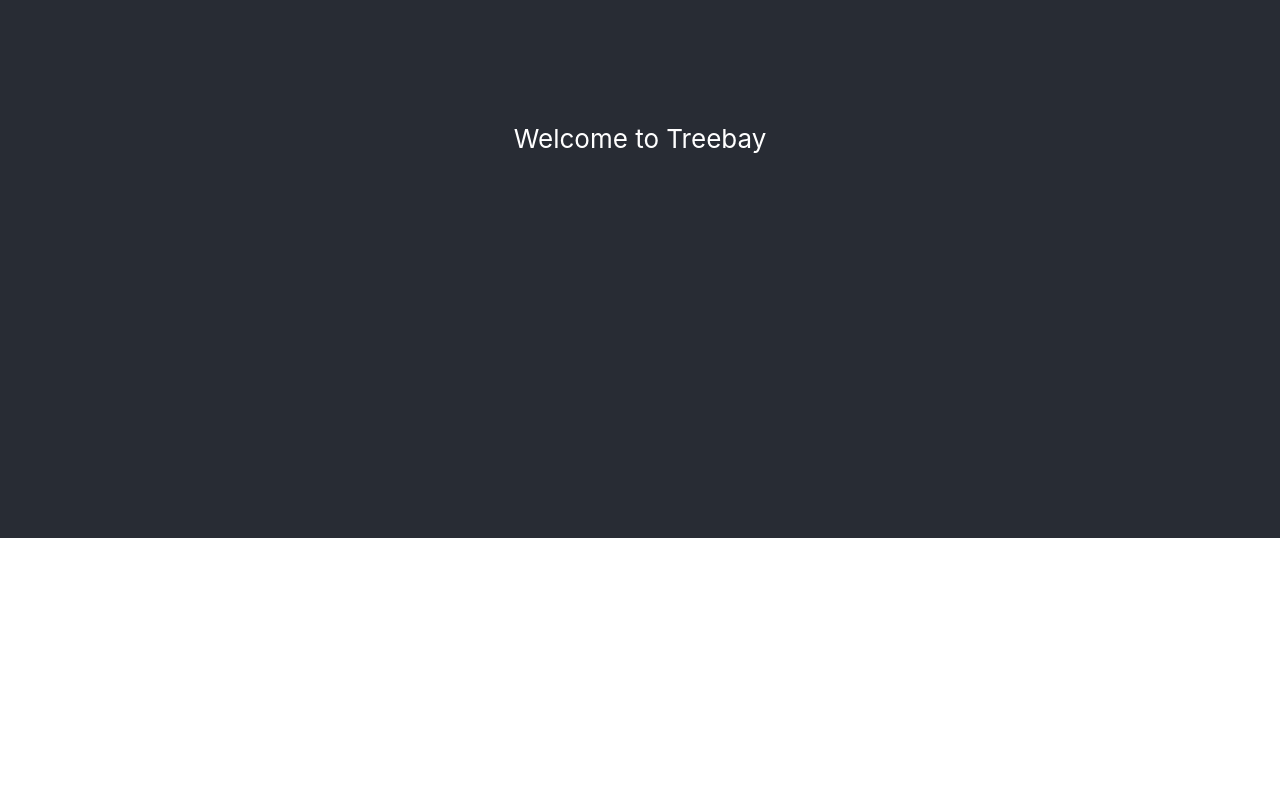
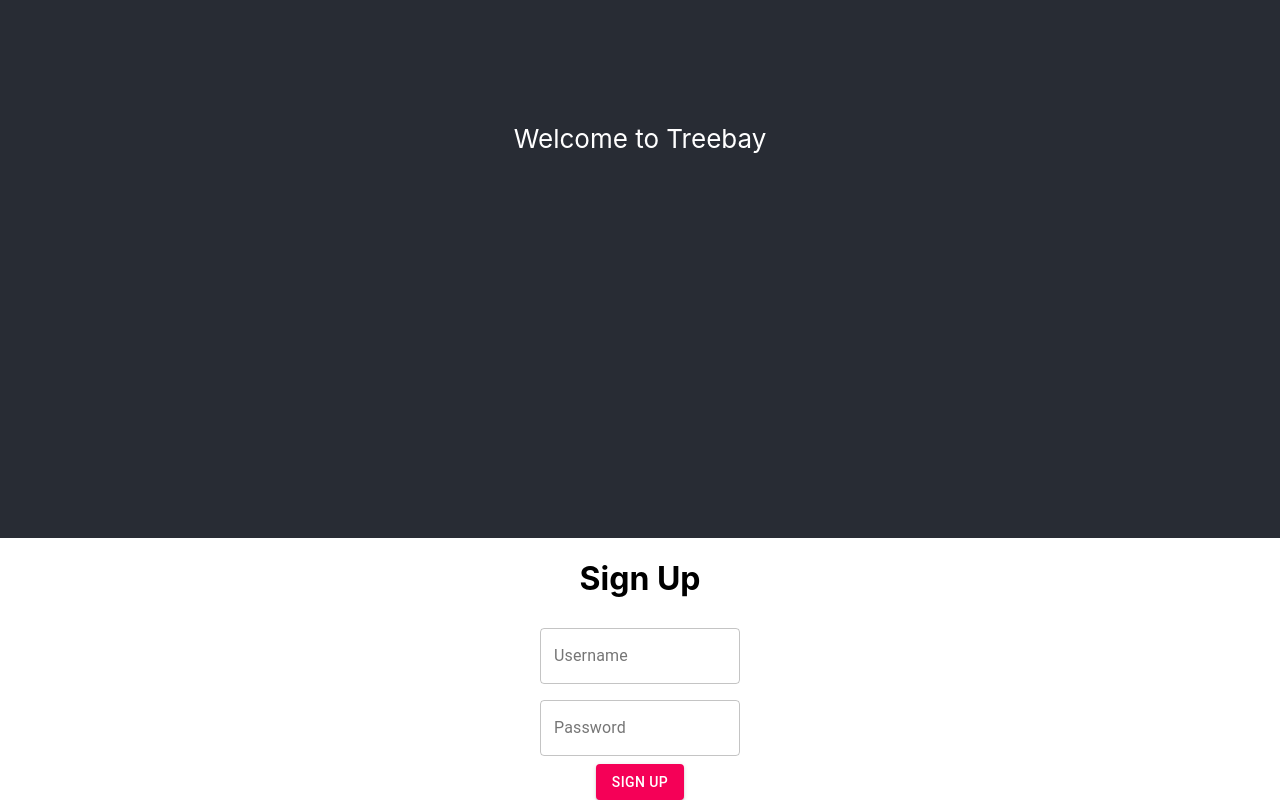
Before and after one commit to lottenoorlander/treebay-client, a React (Create React App) app: page / in a window 1280 px wide. Shown: the part 262-1062 px from the top of the page. Before the commit the page ends 800 px from the top, so only its background shows below. Built offline with nearby package versions, Linux system fonts and the light colour scheme.

Commit message:
sign up form added (but not connected)

```diff
--- a/package.json
+++ b/package.json
@@ -3,6 +3,7 @@
   "version": "0.1.0",
   "private": true,
   "dependencies": {
+    "@material-ui/core": "^4.8.3",
     "@testing-library/jest-dom": "^4.2.4",
     "@testing-library/react": "^9.4.0",
     "@testing-library/user-event": "^7.2.1",
--- a/src/App.js
+++ b/src/App.js
@@ -1,11 +1,14 @@
 import React from "react";
-import logo from "./logo.svg";
+import SignUp from "./components/SignUp";
 import "./App.css";
 
 function App() {
   return (
     <div className="App">
       <header className="App-header">Welcome to Treebay</header>
+      <main>
+        <SignUp />
+      </main>
     </div>
   );
 }
--- /dev/null
+++ b/src/components/SignUp.js
@@ -0,0 +1,71 @@
+import React, { useState } from "react";
+import { connect, useDispatch } from "react-redux";
+import { Link } from "react-router-dom";
+import TextField from "@material-ui/core/TextField";
+import { makeStyles } from "@material-ui/core/styles";
+import Button from "@material-ui/core/Button";
+// import { signUp } from "../store/auth/actions";
+
+const useStyles = makeStyles(theme => ({
+  root: {
+    "& .MuiTextField-root": {
+      margin: theme.spacing(1),
+      width: 200
+    }
+  }
+}));
+
+function SignUpPage() {
+  const classes = useStyles();
+  const dispatch = useDispatch();
+
+  const handleSubmit = event => {
+    event.preventDefault();
+    // const action = signUp(username, password);
+    // dispatch(action);
+    setUsername("");
+    setPassword("");
+  };
+
+  const [username, setUsername] = useState("");
+  const [password, setPassword] = useState("");
+
+  return (
+    <div>
+      <h1>Sign Up</h1>
+      <form
+        className={classes.root}
+        noValidate
+        autoComplete="on"
+        onSubmit={handleSubmit}
+      >
+        <TextField
+          id="outlined-search"
+          name="username"
+          label="Username"
+          onChange={e => setUsername(e.target.value)}
+          value={username}
+          variant="outlined"
+          autoComplete="username"
+        />{" "}
+        <br />
+        <TextField
+          id="outlined-password-input"
+          name="password"
+          label="Password"
+          onChange={e => setPassword(e.target.value)}
+          value={password}
+          type="password"
+          variant="outlined"
+          autoComplete="current-password"
+        />{" "}
+        <br />
+        <Button variant="contained" color="secondary" type="submit">
+          Sign Up
+        </Button>
+      </form>
+    </div>
+  );
+}
+
+export default connect()(SignUpPage);
```
Also changed, not shown: 1 other file (tests, documents, lock files or other folders).
